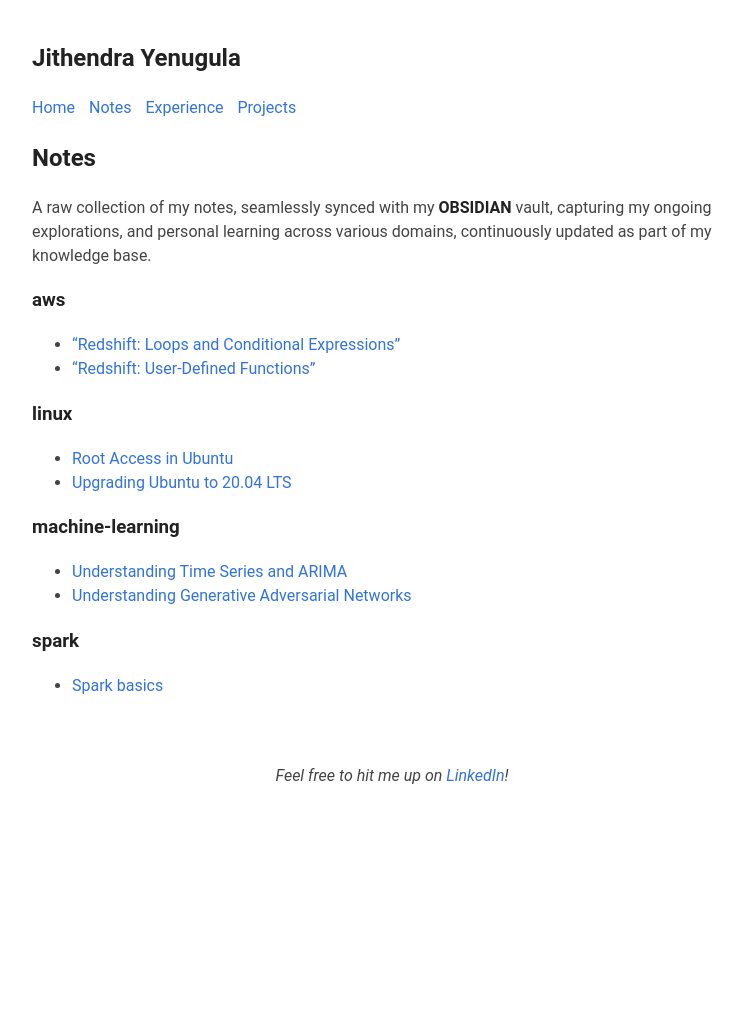
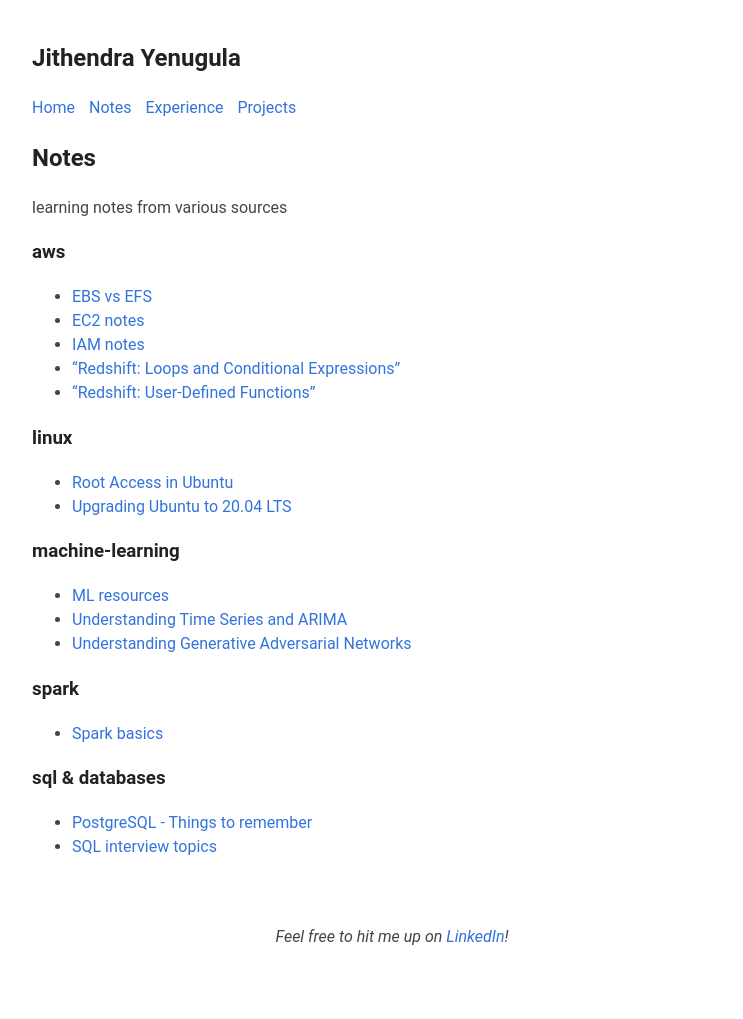
Before and after one commit to jithendray/test, a Jekyll site: the page built from notes/index.md, in a window 1280 px wide. Shown: the whole page, without its empty margins (248-991 px from the left). Built offline with Jekyll 4.4.1, drawn with Linux system fonts in a browser that asks for light colours; before the commit the page ends 900 px from its top, so only the background shows below that.

Commit message:
adding notes indecx

```diff
--- a/notes/index.md
+++ b/notes/index.md
@@ -4,8 +4,12 @@ title: Notes
 permalink: /notes
 ---
 
-A raw collection of my notes, seamlessly synced with my **OBSIDIAN** vault, capturing my ongoing explorations, and personal learning across various domains, continuously updated as part of my knowledge base.
+learning notes from various sources
+
 ### aws
+- [EBS vs EFS](aws/aws-ebs-efs.md)
+- [EC2 notes](aws/aws-ec2.md)
+- [IAM notes](aws/aws-iam.md)
 - ["Redshift: Loops and Conditional Expressions"](aws/redshift-loops.md)
 - ["Redshift: User-Defined Functions"](aws/redshuft-udf.md)
 
@@ -14,8 +18,13 @@ A raw collection of my notes, seamlessly synced with my **OBSIDIAN** vault, capt
 - [Upgrading Ubuntu to 20.04 LTS](linux/upgrading-ubuntu.md)
 
 ### machine-learning
+- [ML resources](machine-learning/ml-interview-resources.md)
 - [Understanding Time Series and ARIMA](machine-learning/understanding-arima.md)
 - [Understanding Generative Adversarial Networks](machine-learning/understanding-gans.md)
 
 ### spark
 - [Spark basics](spark/spark-basics.md)
+
+### sql & databases
+- [PostgreSQL - Things to remember](sql & databases/postgresql-things-to-remember.md)
+- [SQL interview topics](sql & databases/sql-interview-topics.md)
```
